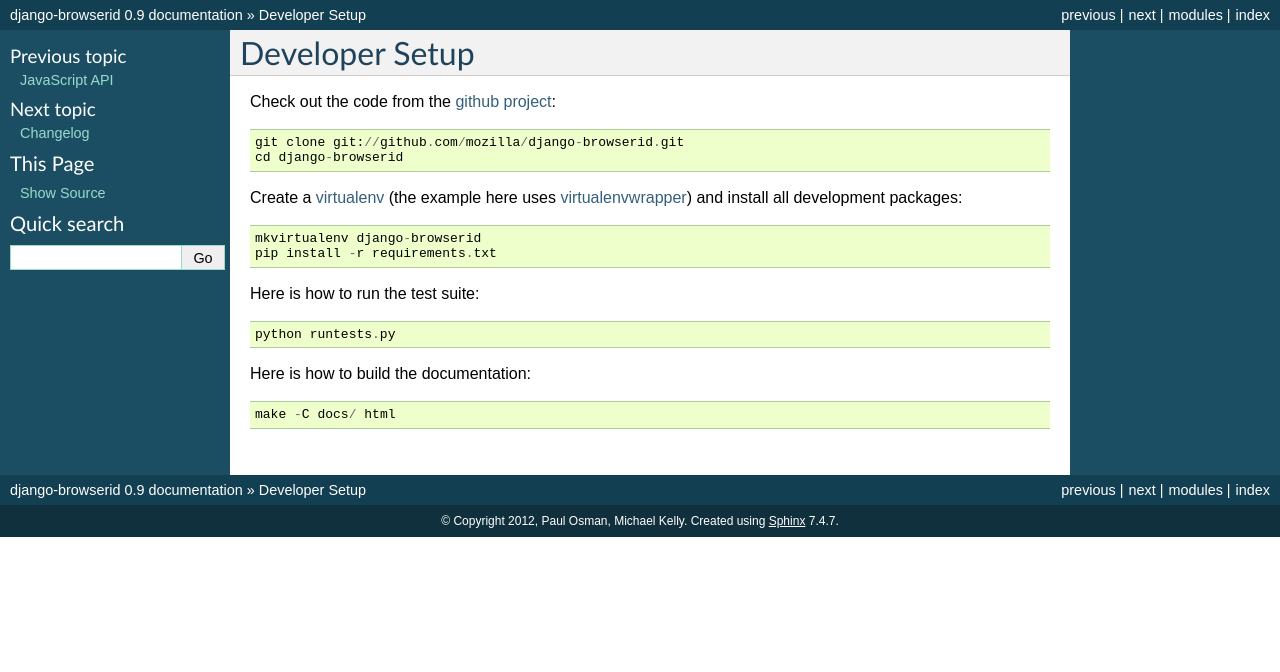
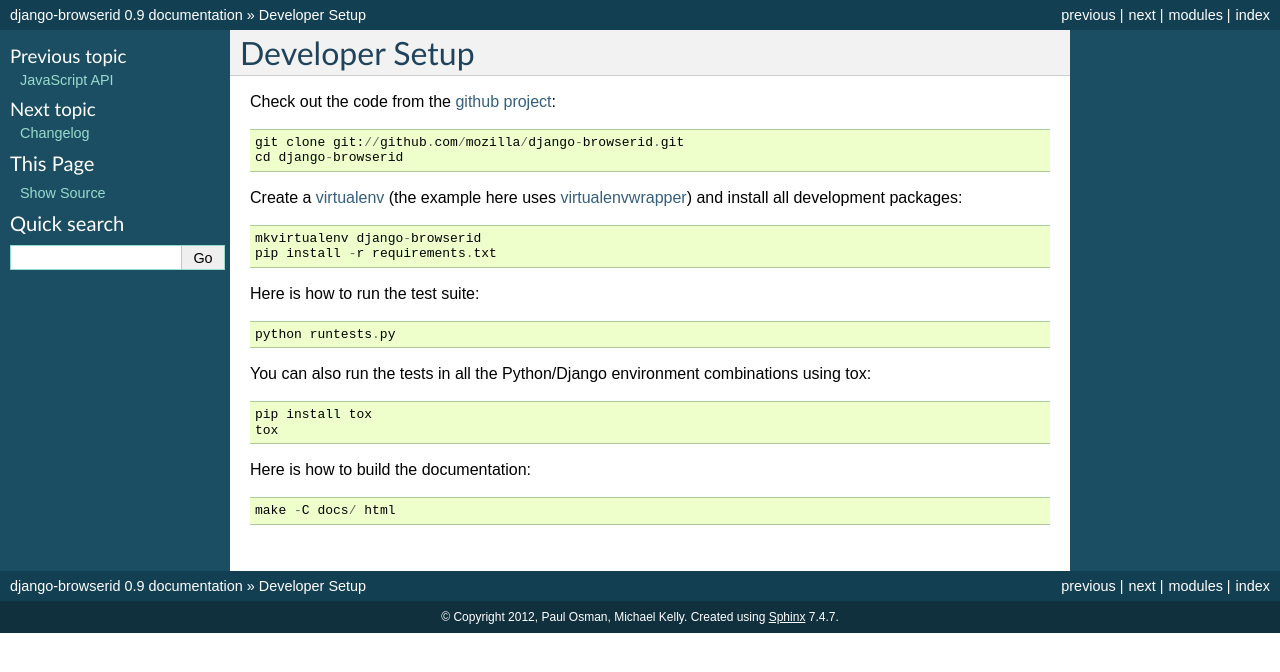
Before and after one commit to mozilla/django-browserid, a Sphinx documentation site: the page built from docs/dev/devsetup.rst, in a window 1280 px wide. Shown: the top 672 px of the page. Built offline with Sphinx 7.4.7, drawn with Linux system fonts in a browser that asks for light colours.

Commit message:
Add note about tox to docs

```diff
--- a/docs/dev/devsetup.rst
+++ b/docs/dev/devsetup.rst
@@ -17,6 +17,12 @@ Here is how to run the test suite::
 
     python runtests.py
 
+You can also run the tests in all the Python/Django environment
+combinations using tox::
+
+    pip install tox
+    tox
+
 Here is how to build the documentation::
 
     make -C docs/ html
```
